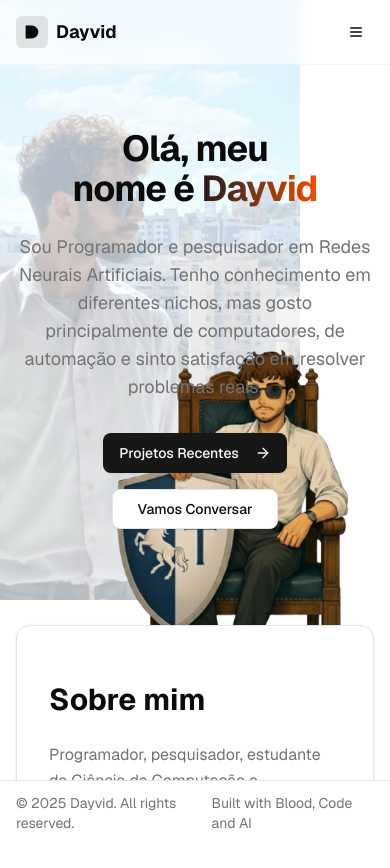
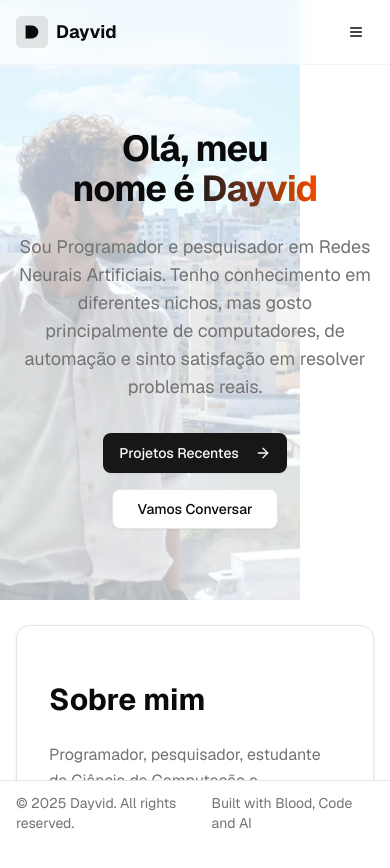
Before and after one commit to Dayvid-San/visit-card, a Next.js app: page / in a window 390 px wide. Shown: the top 868 px of the page. Built offline with nearby package versions, Linux system fonts and the light colour scheme.

Commit message:
fix: character to none display when mobile

```diff
--- a/app/globals.css
+++ b/app/globals.css
@@ -141,3 +141,10 @@
   white-space: nowrap;
   border-width: 0;
 }
+
+/* CSS to hide character on mobile */
+@media (max-width: 600px) {
+ .object-contain{
+  display: none;
+ }
+}
```
